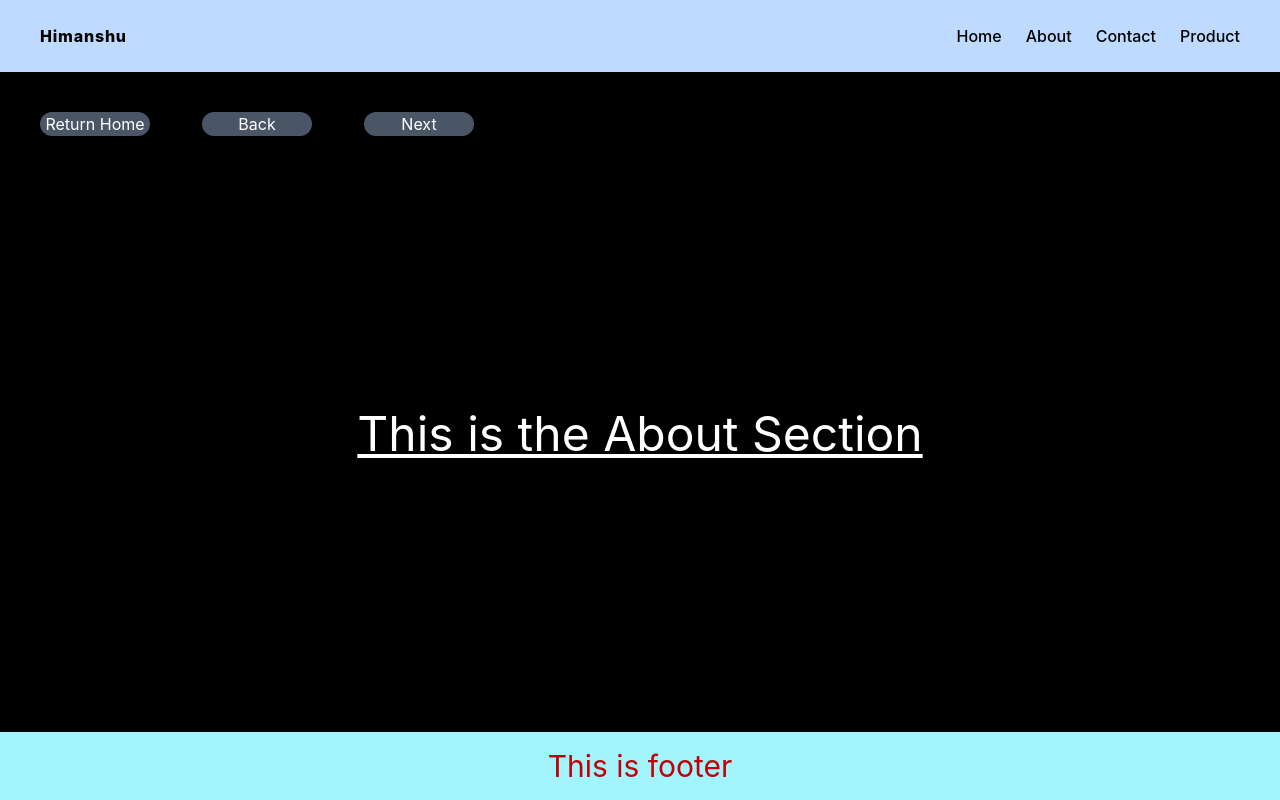
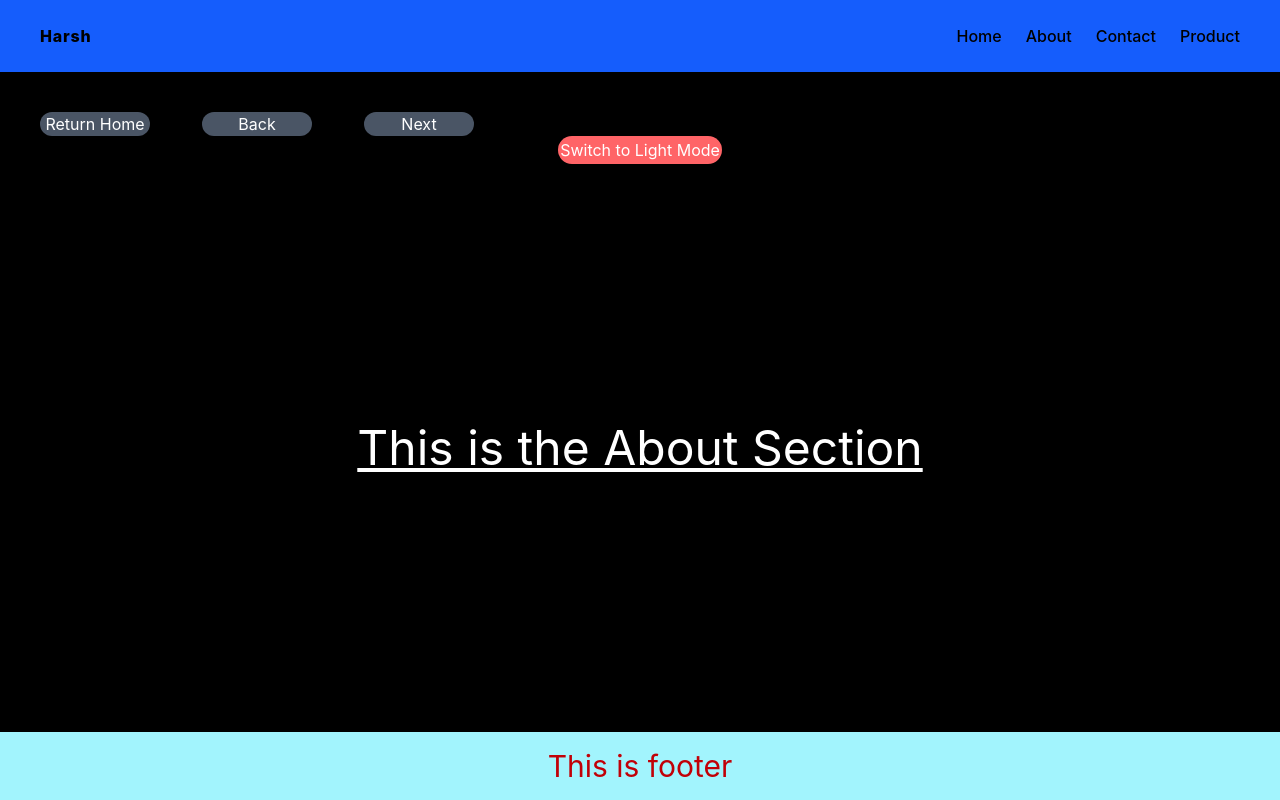
Before and after one commit to Himanshumishrahkm/learning_Routing, a React (Vite) app: page /about in a window 1280 px wide. Built offline with nearby package versions, Linux system fonts and the light colour scheme.

Commit message:
Adding Context API

```diff
--- a/src/App.jsx
+++ b/src/App.jsx
@@ -11,6 +11,7 @@ import Kids from './pages/Kids.jsx'
 import UnFound from './pages/UnFound.jsx'
 import Courses from './pages/Courses.jsx'
 import Nav2 from './component/Nav2.jsx'
+import Button from './component/button.jsx'
 
 
 const App = () => {
@@ -19,7 +20,8 @@ const App = () => {
 
       <Nav/>
 
-        <Nav2/>
+      <Nav2/>
+      <Button/>
 
       <main className='flex-1'>
       <Routes >
@@ -39,6 +41,8 @@ const App = () => {
 
       </main>
 
+
+
        <Footer/>
 
     </div>
--- /dev/null
+++ b/src/component/Button.jsx
@@ -0,0 +1,25 @@
+import { useContext, useState } from 'react'
+import { userName } from '../context/Context'
+
+const Button = () => {
+    const {theme,setTheme} = useContext(userName);
+
+    const toggleTheme = () => {
+        setTheme(theme === 'dark' ? 'light' : 'dark');
+    };
+
+
+  return (
+    <>
+    <div className='flex flex-row justify-center' >
+      <button className='p-0.5 bg-red-400 rounded-2xl flex justify-center' onClick={()=>{
+        toggleTheme();
+      }}>
+        {theme === 'dark' ? 'Switch to Light Mode' : 'Switch to Dark Mode'}
+      </button>
+      </div>
+    </>
+  )
+}
+
+export default Button
--- a/src/component/Nav.jsx
+++ b/src/component/Nav.jsx
@@ -1,11 +1,17 @@
-import React from 'react'
+import React, { useContext } from 'react'
 import { Link } from 'react-router-dom'
+import { userName } from '../context/Context'
 
-const Nav = () => {
+const Nav = (props) => {
+  const {user} = useContext(userName);
+  const {theme,setTheme} = useContext(userName);
+
+
+
   return (
     <div>
-      <nav className='pl-10 pr-10 pt-6 pb-6 flex flex-row justify-between bg-blue-200'>
-         <div className='text-black tracking-wider font-extrabold '>Himanshu</div>
+      <nav className={`pl-10 pr-10 pt-6 pb-6 flex flex-row justify-between ${theme == 'light' ? 'bg-blue-200' : 'bg-blue-600'}`}>
+         <div className='text-black tracking-wider font-extrabold '>{user}</div>
          <div className='text-black font-medium flex flex-row gap-6'>
             <Link to='/'>Home</Link>
             <Link to='/about'>About</Link>
--- /dev/null
+++ b/src/context/Context.jsx
@@ -0,0 +1,22 @@
+import React, { createContext, useState } from 'react'
+
+export const userName = createContext();
+
+const Context = (props) => {
+    const [theme, setTheme] = useState('dark');
+  return (
+    <>
+        <userName.Provider value={
+            {
+            user : 'Harsh',
+            theme,
+            setTheme
+            }
+        }>
+            {props.children}
+        </userName.Provider>
+    </>
+  )
+}
+
+export default Context
--- a/src/index.css
+++ b/src/index.css
@@ -11,7 +11,7 @@ body,
   margin: 0;
 }
 
-body {
+body{
   background-color: black;
   color: white;
 }
--- a/src/main.jsx
+++ b/src/main.jsx
@@ -3,10 +3,13 @@ import { createRoot } from 'react-dom/client'
 import './index.css'
 import App from './App.jsx'
 import {BrowserRouter} from 'react-router-dom'
+import Context from './context/Context.jsx'
 
 createRoot(document.getElementById('root')).render(
     <BrowserRouter>
+    <Context>
     <App />
+    </Context>
     </BrowserRouter>
 
 )
--- a/src/pages/About.jsx
+++ b/src/pages/About.jsx
@@ -2,7 +2,7 @@ import React from 'react'
 
 const About = () => {
   return (
-    <div className='flex h-full flex-col items-center justify-center'>
+    <div className='flex h-full items-center justify-center'>
       <h1 className=' text-5xl underline '>This is the About Section</h1>
     </div>
   )
```
